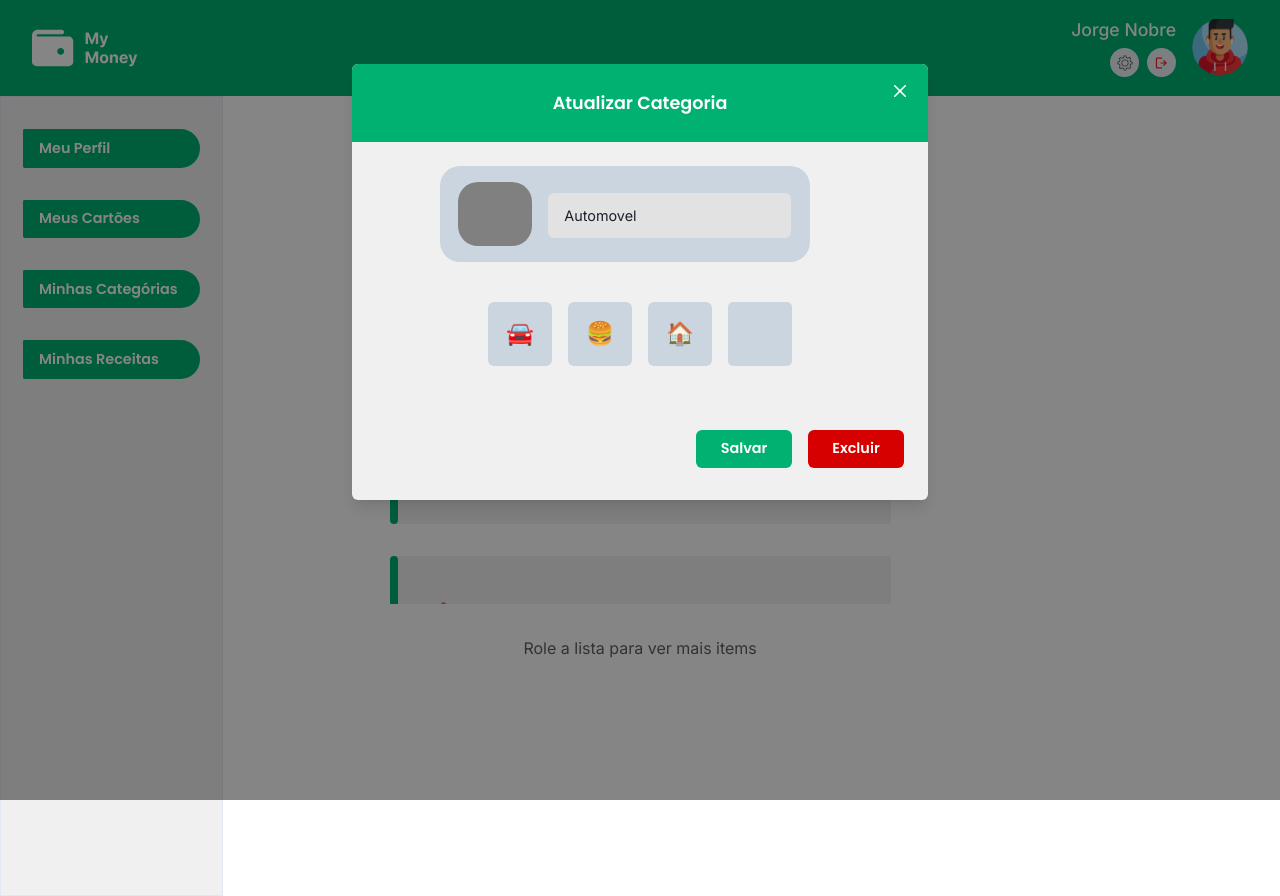
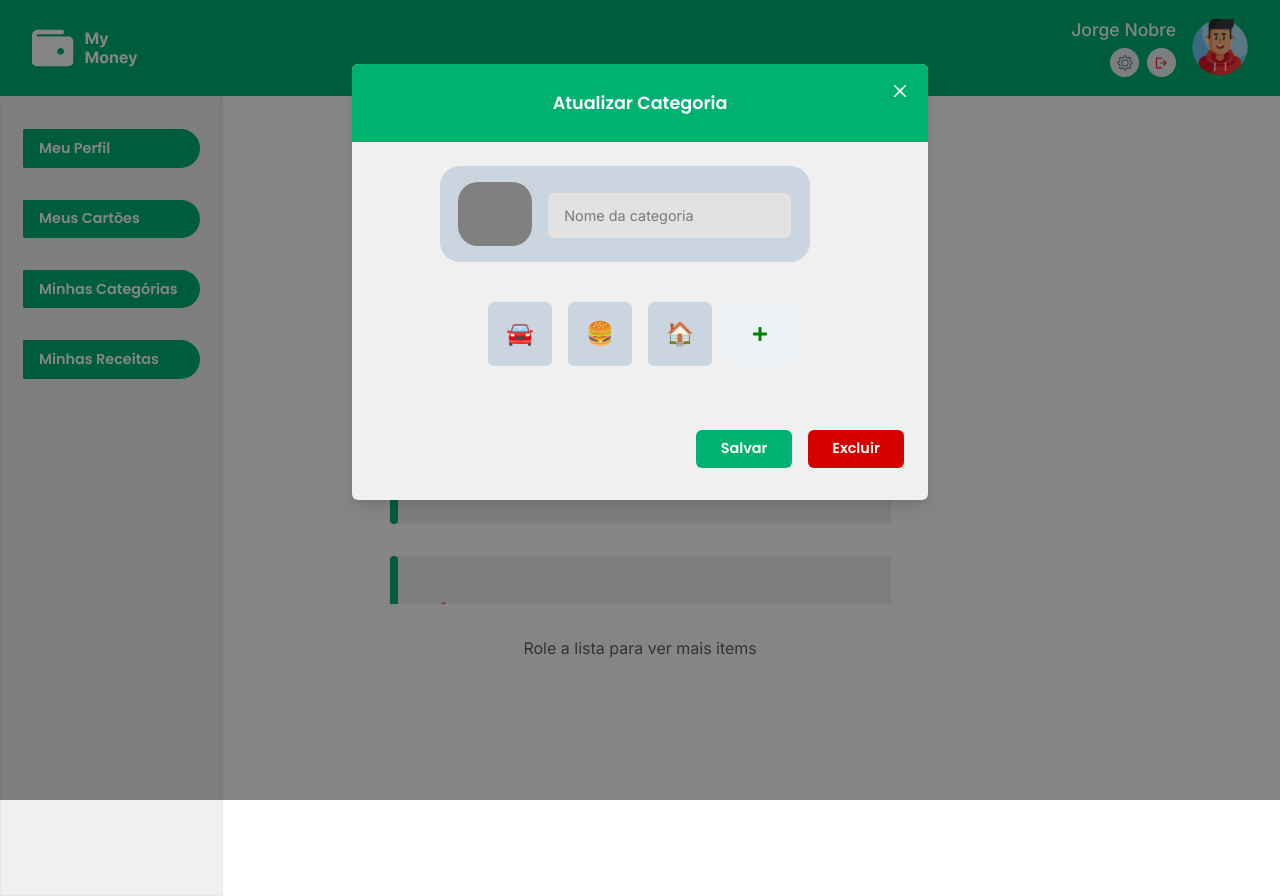
Before and after one commit to Weslley-hub/my-money-frontend, a React (Vite) app: page /auth/categories in a window 1280 px wide. Both pictures are taken after a click on the button 864 px from the left and 271 px from the top of the page. Built offline with nearby package versions, Linux system fonts and the light colour scheme; some icons are missing.

Commit message:
Tela de categorias e modal

```diff
--- a/src/components/FormInputWithLabel.tsx
+++ b/src/components/FormInputWithLabel.tsx
@@ -8,12 +8,13 @@ type OwnProps = {
 type FormInputWithLabelProps = FormInputProps & SpaceProps & OwnProps;
 
 const FormInputWithLabel = (props: FormInputWithLabelProps) => {
-  const { marginTop, marginBottom, label, width, ...rest } = props;
+  const { marginTop, marginLeft, marginBottom, label, width, ...rest } = props;
 
   return (
     <Flex
       direction={"column"}
       marginTop={marginTop}
+      marginLeft={marginLeft}
       marginBottom={marginBottom}
       width={width}
     >
--- a/src/pages/Categories/components/CategorieModal/CategorieModal.tsx
+++ b/src/pages/Categories/components/CategorieModal/CategorieModal.tsx
@@ -1,8 +1,19 @@
-import { Flex, Spinner, Text, Button as ChakraUiButton, useToast, Icon, Box } from "@chakra-ui/react";
-import { Formik } from "formik";
-import React, { useImperativeHandle, useMemo, useRef, useState } from "react";
+import {
+  Flex,
+  Spinner,
+  Text,
+  Button as ChakraUiButton,
+  useToast,
+  Box
+} from "@chakra-ui/react";
+
+import { FaPlus } from "react-icons/fa";
+
+import { Form, Formik } from "formik";
+import React, { useImperativeHandle, useRef, useState } from "react";
 import {
   Button,
+  FormInput,
   FormInputWithLabel,
   Modal,
   ModalHandles
@@ -11,7 +22,8 @@ import { useCategorie } from "../../contexts/Categorie.context";
 import { CategorieFormData } from "../../utils";
 import { CategorieValidationSchema } from "../../validation";
 import { CategorieModel } from "../../../../models";
-import { showErrorToast, showSucessToast } from "../../../../services/ToastService";
+import { showErrorToast } from "../../../../services/ToastService";
+import EmojiPicker from "emoji-picker-react";
 
 export type CategorieModalHandles = {
   open: (data?: CategorieModel) => void;
@@ -26,13 +38,10 @@ type IconButtonProps = {
   icon: string;
   onSelectIcon: (icon: string) => void;
   isSelected: boolean;
-}
+};
 
-
-function IconButton(props: IconButtonProps){
-
-  function handleButtonClick(){
-
+function IconButton(props: IconButtonProps) {
+  function handleButtonClick() {
     props.onSelectIcon(props.icon);
   }
 
@@ -55,29 +64,15 @@ const CategorieModalComponent: React.ForwardRefRenderFunction<
   CategorieModalHandles,
   CategorieModalProps
 > = (props, ref) => {
+  const toast = useToast();
   const modalRef = useRef<ModalHandles | null>(null);
-  const { addCategorie, updateCategorie, removeCategorie} = useCategorie();
+  const { addCategorie, updateCategorie, removeCategorie } = useCategorie();
 
-  const [selectedCategorie, setSelectedCategorie] = useState<CategorieModel | null>(
-    null
-  );
+  const [selectedCategorie, setSelectedCategorie] =
+    useState<CategorieModel | null>(null);
   const [selectedIcon, setSelectedIcon] = useState("");
 
-  const formInitialValues = useMemo((): CategorieFormData => {
-    if (selectedCategorie) {
-      return {
-        id: selectedCategorie.id,
-        description: selectedCategorie.description,
-        icon: selectedCategorie.icon,
-      };
-    }
-
-    return {
-     id: " ",
-     description: " ",
-     icon: " ",
-    };
-  }, [selectedCategorie]);
+  const [showEmojiPicker, setShowEmojiPicker] = useState(false);
 
   function openModal(data?: CategorieModel) {
     modalRef.current?.open();
@@ -95,20 +90,17 @@ const CategorieModalComponent: React.ForwardRefRenderFunction<
     };
   });
 
-
-  function handleClickIconButton(icon: string){
+  function handleClickIconButton(icon: string) {
     setSelectedIcon(icon);
   }
-  const toast = useToast();
+
   async function handleSubmitForm(data: CategorieFormData) {
+    console.log("aqui");
 
-
-     if(!selectedIcon){
-     showErrorToast(toast, "Selecione um ícone")
+    if (!selectedIcon) {
+      showErrorToast(toast, "Selecione um ícone");
       return;
     }
-
-
     if (!selectedCategorie) {
       addCategorie({
         description: data.description,
@@ -133,40 +125,41 @@ const CategorieModalComponent: React.ForwardRefRenderFunction<
 
   return (
     <Modal
-      title={selectedCategorie? "Atualizar Categoria" : "Cadastrar Categoria"}
+      title={selectedCategorie ? "Atualizar Categoria" : "Cadastrar Categoria"}
       ref={modalRef}
-
     >
       <Formik<CategorieFormData>
-        initialValues={formInitialValues}
+        initialValues={{ description: "", icon:" ", id: ""}}
+        validationSchema={CategorieValidationSchema}
         onSubmit={async (data, { setSubmitting }) => {
-          setSubmitting(true);
           await handleSubmitForm(data);
           setSubmitting(false);
         }}
-        validationSchema = {CategorieValidationSchema}
       >
         {({ isSubmitting, handleSubmit }) => {
           return (
-            <>
+            <Form>
               <Flex
                 alignItems={"center"}
-      justifyContent ={"center"}
+                justifyContent={"center"}
                 height={"6rem"}
                 width="70%"
                 background={"gray.300"}
-      borderRadius = {"20px"}
+                borderRadius={"20px"}
                 marginRight={"1rem"}
-      marginLeft = {"4rem"}>
-
-        <Flex alignItems={"center"}
-        justifyContent ={"center"}
+                marginLeft={"4rem"}
+              >
+                <Flex
+                  alignItems={"center"}
+                  justifyContent={"center"}
                   background={"gray"}
                   height={"4rem"}
-        width = "20%"
-        borderRadius = {"20px"}
-        marginRight={"1rem"} >
-        <Text fontSize={"3rem"}>{selectedIcon}</Text></Flex>
+                  width="20%"
+                  borderRadius={"20px"}
+                  marginRight={"1rem"}
+                >
+                  <Text fontSize={"3rem"}>{selectedIcon}</Text>
+                </Flex>
                 <Box alignSelf={"flex-end"}>
                   <FormInputWithLabel
                     variant="WITHOUT_ICON"
@@ -175,31 +168,41 @@ const CategorieModalComponent: React.ForwardRefRenderFunction<
                     name="description"
                     marginBottom={"1rem"}
                     label=""
-
-
                   />
                 </Box>
               </Flex>
+              <Flex paddingY={"40px"} marginLeft={"7rem"}>
+                {defaultIcons.map((icon) => (
+                  <IconButton
+                    isSelected={selectedIcon === icon}
+                    onSelectIcon={handleClickIconButton}
+                    key={icon}
+                    icon={icon}
+                  />
+                ))}
 
-
-              <Flex paddingY={"40px"} marginLeft = {"7rem"}>
-                {defaultIcons.map(
-                  (icon) => (
-                    <IconButton isSelected={selectedIcon === icon} onSelectIcon={handleClickIconButton} key={icon} icon={icon} />)
-                  )
-                }
-                <Flex
+                <ChakraUiButton
                   alignItems={"center"}
                   justifyContent={"center"}
                   height={"4rem"}
                   width={"4rem"}
-              borderRadius ={"5px"}
-              background={"gray.300"}
-              marginRight={"1rem"}></Flex>
+                  marginRight={"1rem"}
+                  onClick={() => setShowEmojiPicker(true)}
+                >
+                  <FaPlus color="green" />
+
+                  {showEmojiPicker && (
+                    <Box zIndex={3}>
+                      <EmojiPicker
+                        onEmojiClick={(emoji) => {
+                          setSelectedIcon(emoji.emoji);
+                          setShowEmojiPicker(false);
+                        }}
+                      />
+                    </Box>
+                  )}
+                </ChakraUiButton>
               </Flex>
-
-
-
               <Flex
                 width={"100%"}
                 justifyContent={"flex-end"}
@@ -216,7 +219,7 @@ const CategorieModalComponent: React.ForwardRefRenderFunction<
                 ) : (
                   <>
                     <Button
-                      onClick={() => handleSubmit()}
+                      type="submit"
                       background={"primary.900"}
                       color={"white"}
                       width={"6rem"}
@@ -243,7 +246,7 @@ const CategorieModalComponent: React.ForwardRefRenderFunction<
                   </>
                 )}
               </Flex>
-            </>
+            </Form>
           );
         }}
       </Formik>
```
Lines whose indentation alone changed are shown as unchanged.
